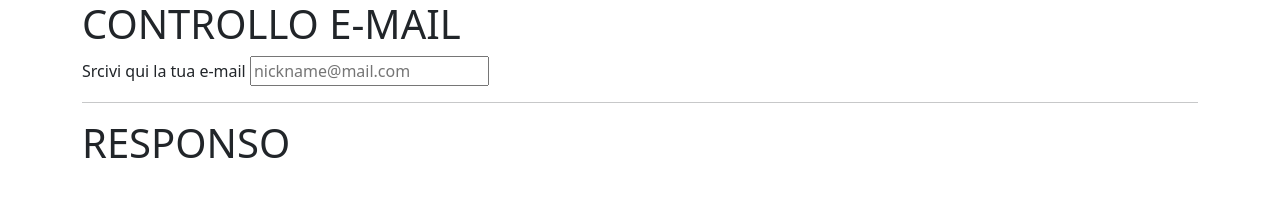
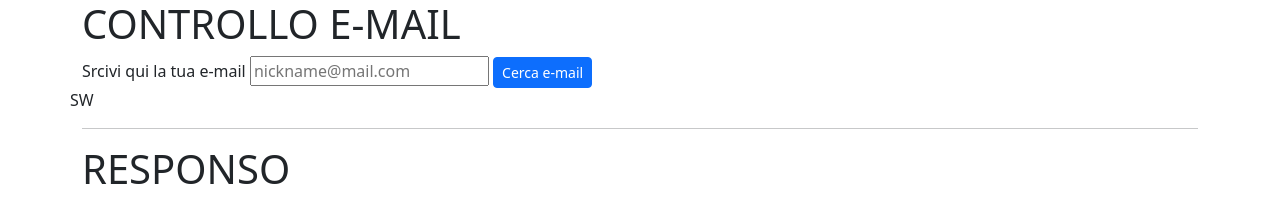
Before and after one commit to AndyDAntuono/js-mail-dadi, a plain HTML site: page Mail/index.html in a window 1280 px wide. Drawn offline with nearby package versions, Linux system fonts and the light colour scheme.

Commit message:
[UPD] added button for searching e-mails

```diff
--- a/Mail/index.html
+++ b/Mail/index.html
@@ -15,7 +15,9 @@
                 <h1>CONTROLLO E-MAIL</h1>
                 <label for="user_e-mail">Srcivi qui la tua e-mail</label>
                 <input type="email" name="user_e-mail" id="e-mail_box" placeholder="nickname@mail.com">
-            </div>
+                <!--Creo un botton che tramuti in azione la richiesta di ricerca-->
+                <button class="btn btn-sm btn-primary" id="search">Cerca e-mail</button>
+            </div>SW
         </div>
         <hr>
         <div class="row">
```
